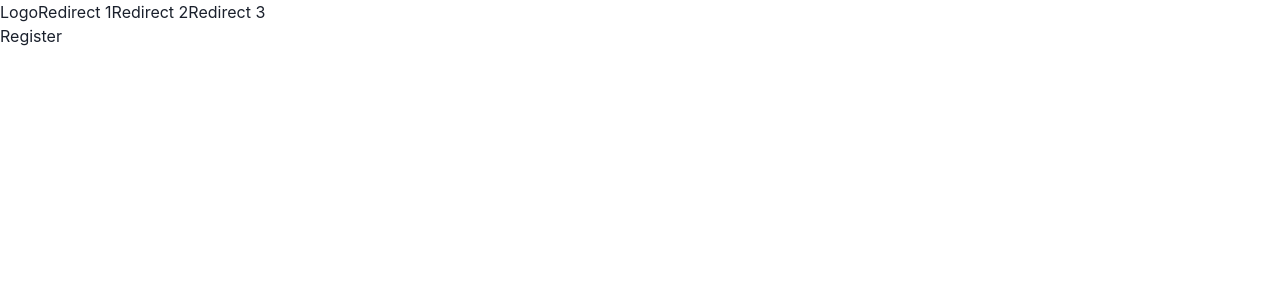
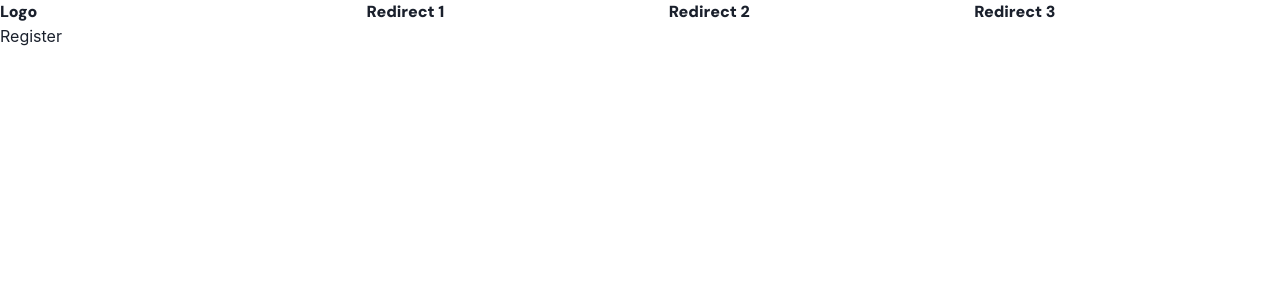
Before and after one commit to MonsTerra-Rebates/MonsTerra-Landing-Page, a React (Create React App) app in the folder monstterra-frontend/: page /Register in a window 1280 px wide. Shown: the top 300 px of the page. Built offline with nearby package versions, Linux system fonts and the light colour scheme.

Commit message:
Update 2
added some styles (fonts, icons)

```diff
--- a/monstterra-frontend/package.json
+++ b/monstterra-frontend/package.json
@@ -3,6 +3,7 @@
   "version": "0.1.0",
   "private": true,
   "dependencies": {
+    "@chakra-ui/icons": "^2.1.1",
     "@chakra-ui/react": "^2.8.2",
     "@emotion/react": "^11.11.1",
     "@emotion/styled": "^11.11.0",
--- a/monstterra-frontend/public/index.html
+++ b/monstterra-frontend/public/index.html
@@ -3,6 +3,9 @@
   <head>
     <meta charset="utf-8" />
     <link rel="icon" href="%PUBLIC_URL%/favicon.ico" />
+    <link rel="preconnect" href="https://fonts.googleapis.com">
+    <link rel="preconnect" href="https://fonts.gstatic.com" crossorigin>
+    <link href="https://fonts.googleapis.com/css2?family=DM+Sans:opsz,wght@9..40,300;9..40,500;9..40,700;9..40,800;9..40,900;9..40,1000&display=swap" rel="stylesheet">
     <meta name="viewport" content="width=device-width, initial-scale=1" />
     <meta name="theme-color" content="#000000" />
     <meta
--- a/monstterra-frontend/src/components/NavigationBar.jsx
+++ b/monstterra-frontend/src/components/NavigationBar.jsx
@@ -1,12 +1,26 @@
 import React from "react";
+import { Show, Hide } from '@chakra-ui/react'
+import {HamburgerIcon} from '@chakra-ui/icons'
 import './NavigationBarCss.css'
 const NavigationBar = () =>{
     return (
         <div className="navbar-container">
-            <div>Logo</div>
+
+            <div className="logo-container">Logo</div>
+
+            <Hide breakpoint='(max-width: 600px)'>
+            <div className="redirects-contianer">
             <div>Redirect 1</div>
             <div>Redirect 2</div>
             <div>Redirect 3</div>
+            </div>
+            </Hide>
+
+            <Show breakpoint='(max-width: 600px)'>
+                <div>
+                    <HamburgerIcon boxSize={30}/>
+                </div>
+            </Show >
         </div>
     )
 }
--- a/monstterra-frontend/src/components/NavigationBarCss.css
+++ b/monstterra-frontend/src/components/NavigationBarCss.css
@@ -1,5 +1,18 @@
+
+
 .navbar-container{
+    font-family: 'DM Sans', sans-serif;
+    font-weight: 900;
     display: flex;
     flex-direction: row;
 
 }
+.logo-container{
+    flex: 1;
+}
+.redirects-contianer{
+    flex:8;
+    display: flex;
+    justify-content: space-evenly;
+    align-items: center;
+}
```
Also changed, not shown: monstterra-frontend/src/Dependencies.txt, 1 other file (tests, documents, lock files or other folders).
